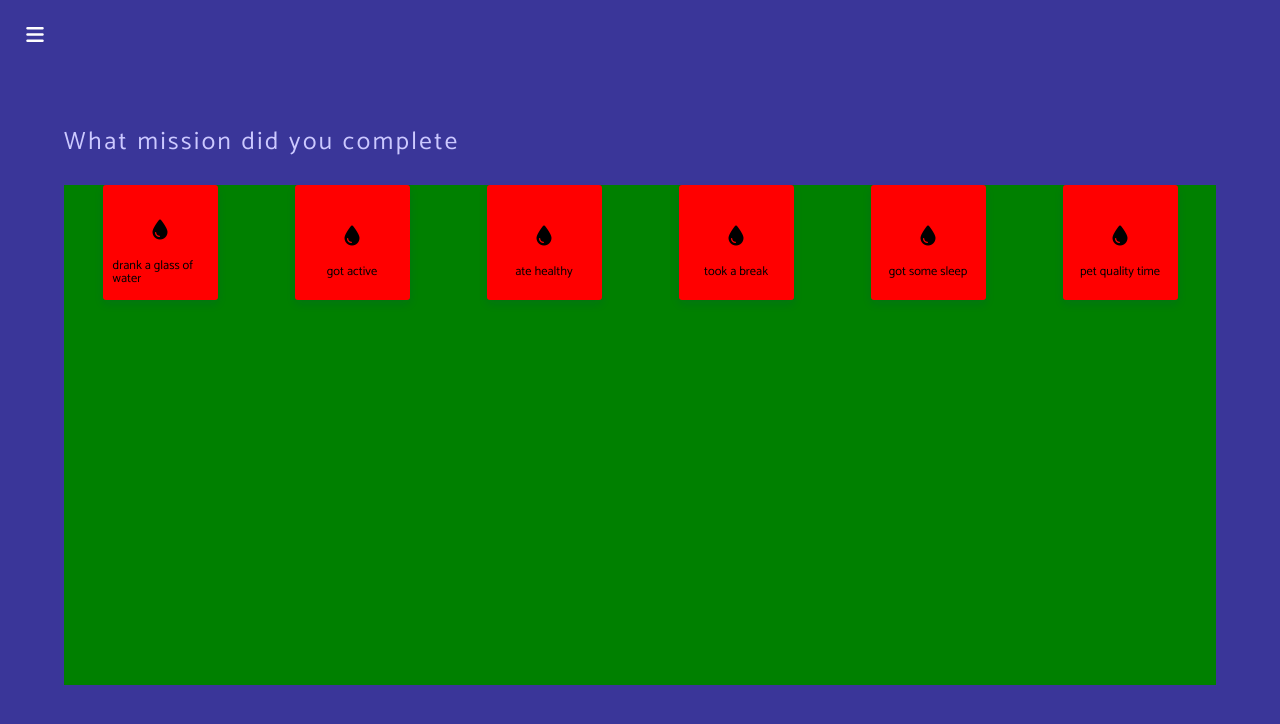
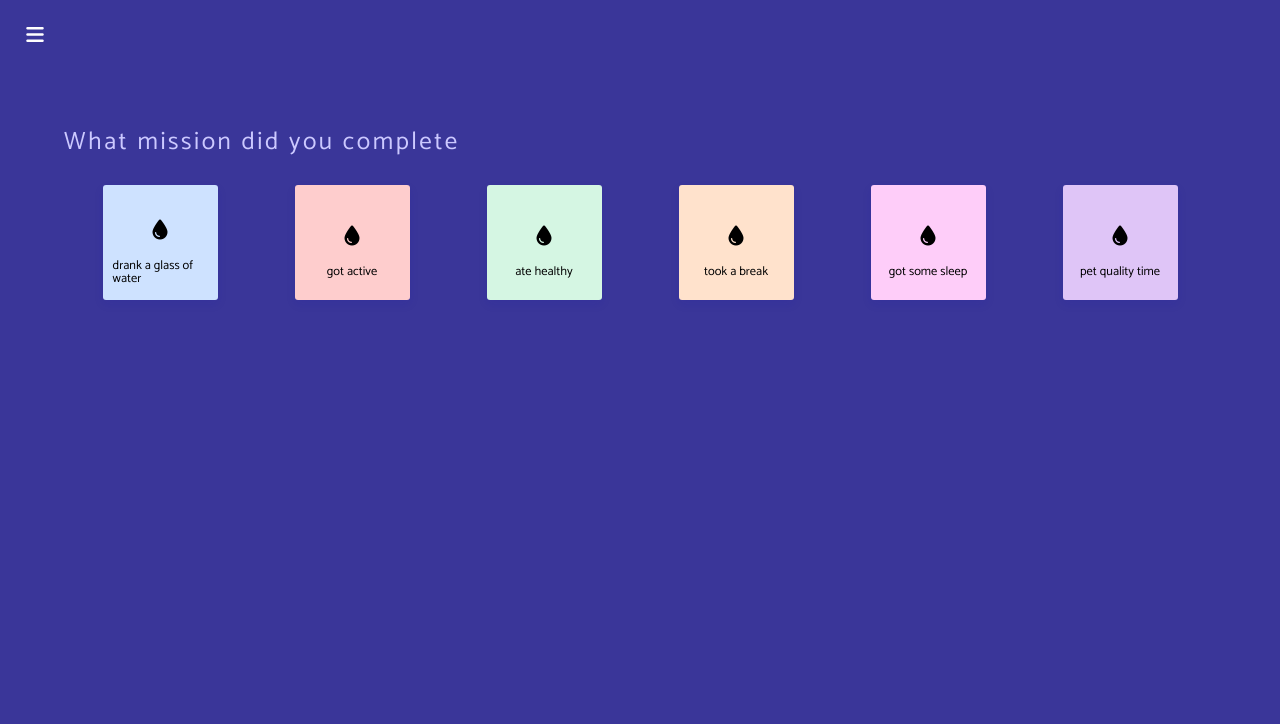
Before and after one commit to BloomTech-Labs/refresh-fe, a React (Create React App) app: page /mission-complete in a window 1280 px wide. Shown: the top 724 px of the page. Built offline with nearby package versions, Linux system fonts and the light colour scheme.

Commit message:
add temporary coloring to mission cards

```diff
--- a/src/views/mission-complete/MissionCard.js
+++ b/src/views/mission-complete/MissionCard.js
@@ -9,7 +9,7 @@ import { test, flex } from '../../styles/global/Mixins';
 // COMPONENT
 const MissionCard = props => {
     return (
-        <CardContainer>
+        <CardContainer color={props.color}>
             <i class="fas fa-tint"></i>
 
             <p>{props.description}</p>
@@ -23,10 +23,10 @@ const CardContainer = styled.div`
     height: 115px;
     box-shadow: 0px 4px 10px rgba(21, 15, 172, 0.1);
     border-radius: 3px;
+    background-color: ${props => props.color}
     margin: 0 2rem;
     padding: 1rem;
     ${flex.flexCol}
-    ${test.redBg}
 
         i {
             font-size: 2rem;
--- a/src/views/mission-complete/MissionComplete.js
+++ b/src/views/mission-complete/MissionComplete.js
@@ -60,6 +60,7 @@ const MissionComplete = () => {
                                 <MissionCard
                                     key={mission.id}
                                     description={mission.description}
+                                    color={mission.color}
                                 />
                             )
                         })}
@@ -104,7 +105,6 @@ const MissionsWrapper = styled.div`
     flex-flow: row wrap;
     justify-content: space-around;
     align-items: top;
-    ${test.greenBg}
 `
 
 
```
